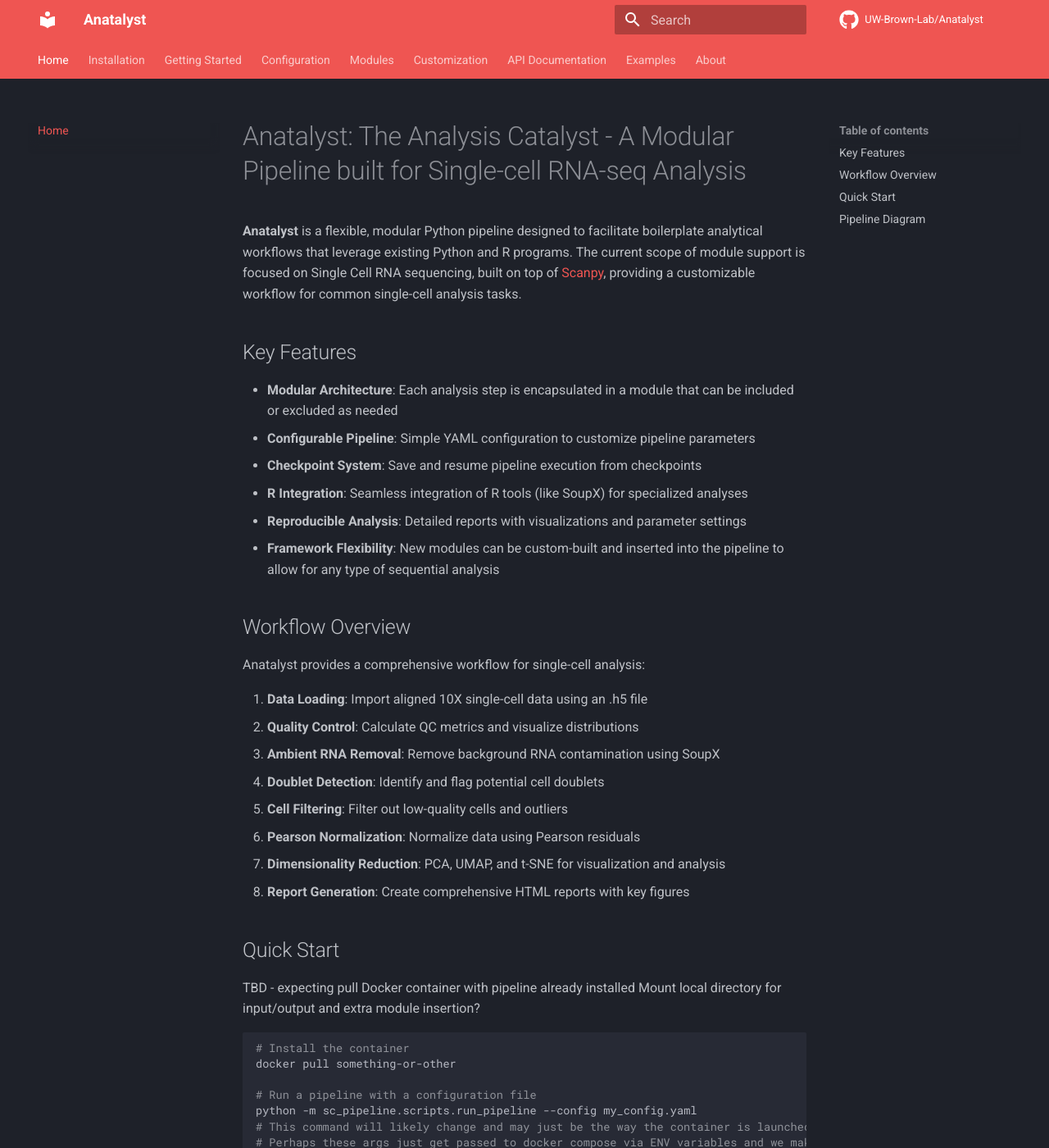
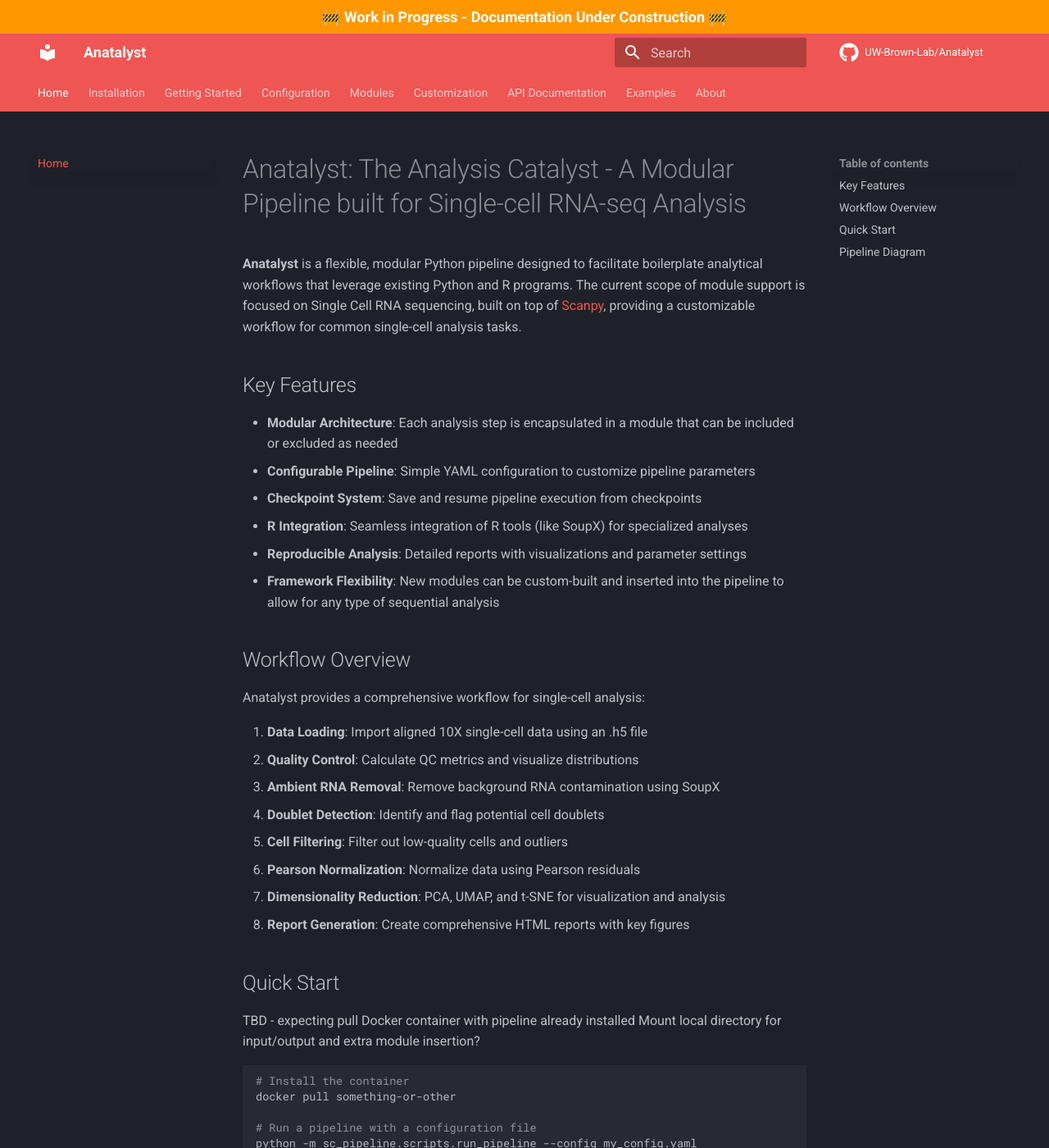
Before and after one commit to UW-Brown-Lab/Anatalyst, an MkDocs documentation site: the page built from docs/index.md, in a window 1280 px wide and 1400 px high. Shown: the whole window at 82% size. Built offline with MkDocs 1.6.1 and Material for MkDocs 9.7.7, drawn with Linux system fonts in a browser that asks for light colours; comment, search, counter and statistics services are not loaded.

Commit message:
Adding WIP banner to documentation for now

```diff
--- /dev/null
+++ b/docs/css/custom.css
@@ -0,0 +1,28 @@
+/* Banner at the very top of the page */
+body::before {
+    content: "🚧 Work in Progress - Documentation Under Construction 🚧";
+    display: block;
+    background-color: #ff9800;
+    color: white;
+    text-align: center;
+    padding: 10px;
+    font-weight: bold;
+    font-size: large;
+    margin: 0;
+    position: fixed;
+    top: 0;
+    left: 0;
+    right: 0;
+    z-index: 9999;
+    box-sizing: border-box;
+}
+
+/* Push the rest of the content down to avoid overlap */
+body {
+    margin-top: 40px !important; /* Adjust this value based on your banner height */
+}
+
+/* For themes with fixed headers, you might need additional adjustments */
+.md-header {
+    top: 40px !important; /* Adjust if using Material theme */
+}
--- a/mkdocs.yml
+++ b/mkdocs.yml
@@ -18,6 +18,9 @@
     - search.share
   icon:
     repo: fontawesome/brands/github
+
+extra_css:
+- css/custom.css
 
 markdown_extensions:
   - admonition
```
